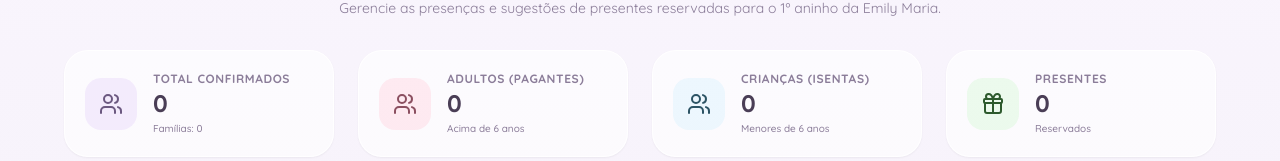
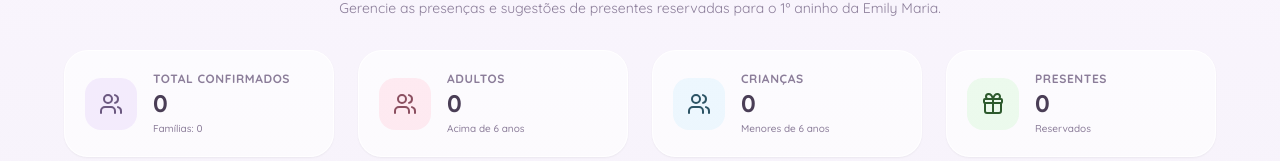
Before and after one commit to ayrandev/emilyweb, a React (Vite) app: page /confirmados in a window 1280 px wide. Shown: the part 219-380 px from the top of the page. Built offline with nearby package versions, Linux system fonts and the light colour scheme.

Commit message:
style: remove references to payment/buffet for under 6 years old guests

```diff
--- a/src/pages/Confirmados.jsx
+++ b/src/pages/Confirmados.jsx
@@ -208,7 +208,7 @@ export default function Confirmados() {
               <Users className="w-6 h-6" />
             </div>
             <div>
-              <p className="text-xs text-[#8b7d99] font-bold uppercase tracking-wider">Adultos (Pagantes)</p>
+              <p className="text-xs text-[#8b7d99] font-bold uppercase tracking-wider">Adultos</p>
               <h3 className="text-2xl font-bold text-[#4a3e56]">{totalAdultos}</h3>
               <p className="text-[10px] text-[#8b7d99] mt-0.5 font-medium">Acima de 6 anos</p>
             </div>
@@ -219,7 +219,7 @@ export default function Confirmados() {
               <Users className="w-6 h-6" />
             </div>
             <div>
-              <p className="text-xs text-[#8b7d99] font-bold uppercase tracking-wider">Crianças (Isentas)</p>
+              <p className="text-xs text-[#8b7d99] font-bold uppercase tracking-wider">Crianças</p>
               <h3 className="text-2xl font-bold text-[#4a3e56]">{totalCriancas}</h3>
               <p className="text-[10px] text-[#8b7d99] mt-0.5 font-medium">Menores de 6 anos</p>
             </div>
@@ -343,7 +343,7 @@ export default function Confirmados() {
                                 <li key={idx} className="flex items-center gap-1.5 justify-between">
                                   <span>• {name}</span>
                                   {isChild && (
-                                    <span className="text-[9px] font-bold px-1.5 py-0.5 rounded-full bg-azul-baby/45 text-[#2c5364] flex items-center gap-0.5" title="Isento no buffet (Menor de 6 anos)">
+                                    <span className="text-[9px] font-bold px-1.5 py-0.5 rounded-full bg-azul-baby/45 text-[#2c5364] flex items-center gap-0.5" title="Menor de 6 anos">
                                       👶 Criança
                                     </span>
                                   )}
--- a/src/pages/ConfirmarPresenca.jsx
+++ b/src/pages/ConfirmarPresenca.jsx
@@ -286,7 +286,7 @@ export default function ConfirmarPresenca() {
                             onChange={(e) => handleAcompanhanteChange(index, 'isChild', e.target.checked)}
                             className="w-3.5 h-3.5 rounded border-gray-300 text-[#8b4f60] focus:ring-[#8b4f60] accent-rosa-baby"
                           />
-                          <span>Menor de 6 anos (Criança - não pagante no buffet)</span>
+                          <span>Menor de 6 anos (criança)</span>
                         </label>
                       </div>
                     ))}
```
